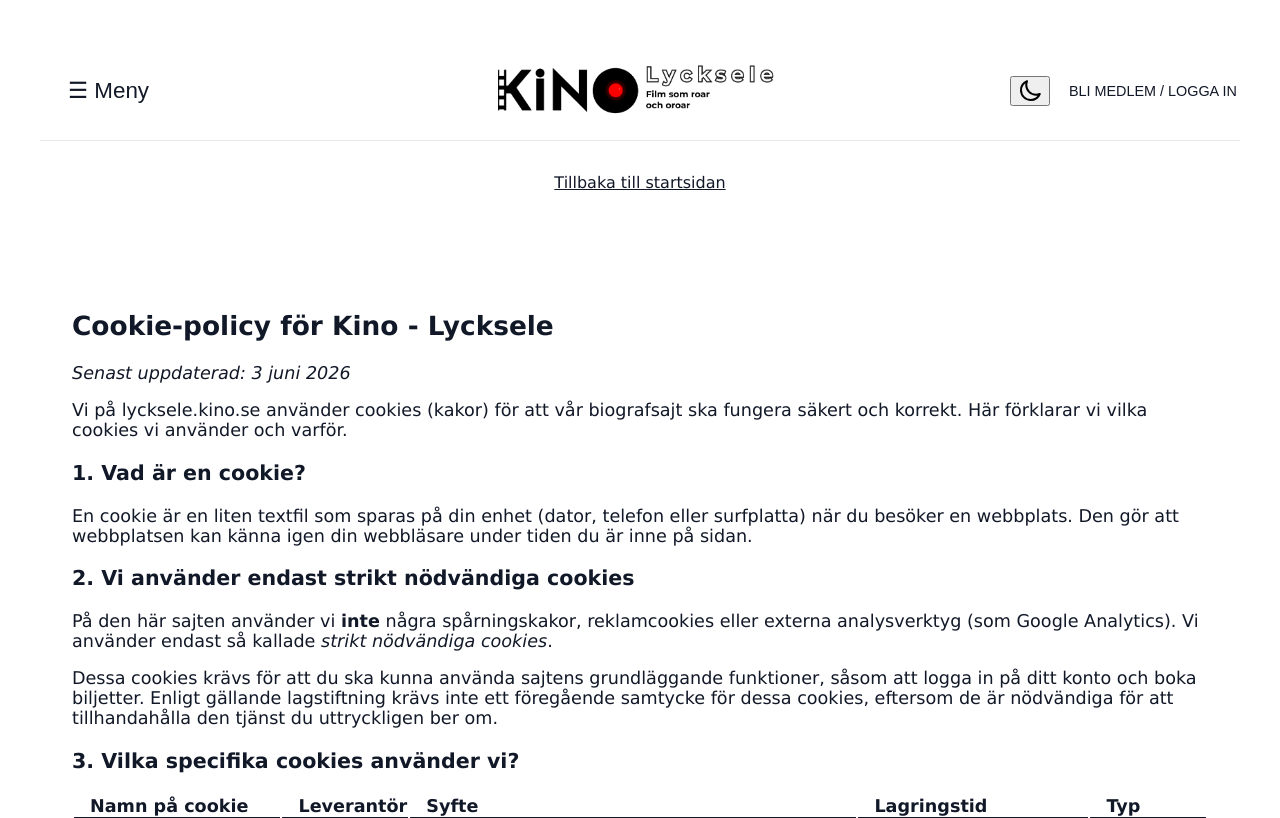
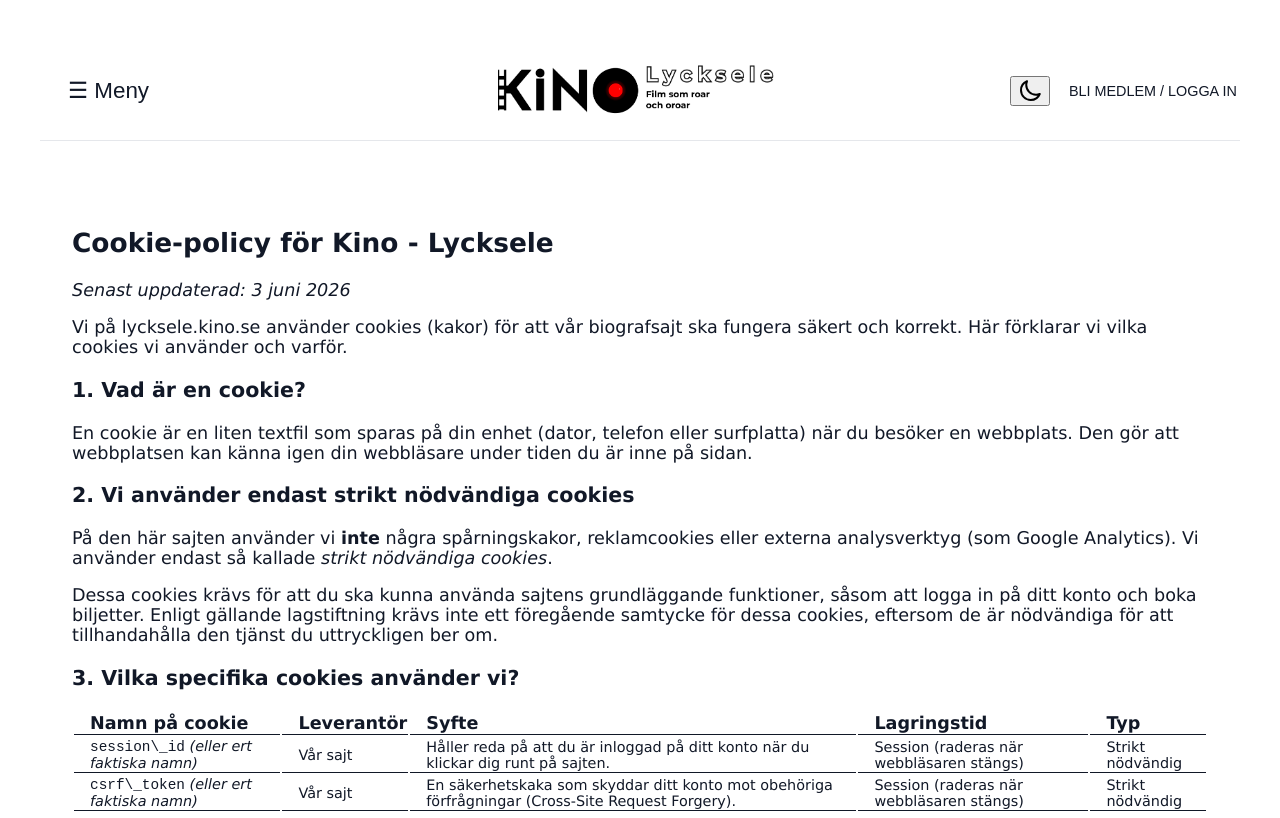
Before and after one commit to anteman-swe/kino-with-next.js, a Next.js app in the folder kino-webb/: page /cookiepolicy in a window 1280 px wide. Shown: the top 818 px of the page. Built offline with nearby package versions, Linux system fonts and the light colour scheme; no server answers.

Commit message:
Added link in Logo and removed top link in cookiepolicy

```diff
--- a/kino-webb/src/app/components/header/Logo.module.scss
+++ b/kino-webb/src/app/components/header/Logo.module.scss
@@ -1,19 +1,25 @@
+.logoPlaceholder {
+  width: 280px;
+  height: 55px;
+}
+.logoLink {
+  display: inline-flex;
+  justify-content: center;
+  margin: 0 auto;
+  text-decoration: none;
+  line-height: 0;
+}
+
 .logo {
   width: 280px;
   height: auto;
   object-fit: contain;
-  margin: 0 auto;
   mix-blend-mode: normal;
   filter: none;
-  :global(html:not(.dark) body) img.logo {
+
+  :global(html:not(.dark)) & {
     background-color: transparent;
     mix-blend-mode: multiply;
     filter: contrast(1.1) brightness(1.05);
   }
-
 }
-
-.logoPlaceholder {
-  width: 280px;
-  height: 55px;
-}
--- a/kino-webb/src/app/components/header/Logo.tsx
+++ b/kino-webb/src/app/components/header/Logo.tsx
@@ -3,6 +3,8 @@
 import { useTheme } from "next-themes";
 import { useEffect, useState } from "react";
 import styles from "./Logo.module.scss";
+import Image from "next/image";
+import Link from "next/link";
 
 export default function Logo() {
   const { resolvedTheme } = useTheme();
@@ -20,10 +22,17 @@ export default function Logo() {
   const logoSrc = resolvedTheme === "dark" ? "/logo2.png" : "/logo1.png";
 
   return (
-    <img
-      src={logoSrc}
-      alt="Kino logo"
-      className={styles.logo}
-    />
+    <>
+      <Link href={"/"} className={styles.logoLink}>
+        <Image
+          src={logoSrc}
+          alt="Kino logo"
+          className={styles.logo}
+          width={809}
+          height={168}
+          priority
+        />
+      </Link>
+    </>
   );
 }
--- a/kino-webb/src/app/cookiepolicy/page.tsx
+++ b/kino-webb/src/app/cookiepolicy/page.tsx
@@ -19,9 +19,6 @@ export default async function Cookiepolicy() {
 
     return (
       <>
-        <Link href="/" className={styles.homelink}>
-          Tillbaka till startsidan
-        </Link>
         <div
           dangerouslySetInnerHTML={{ __html: policyToPresent }}
           className={styles.cookiepolicy}
```
